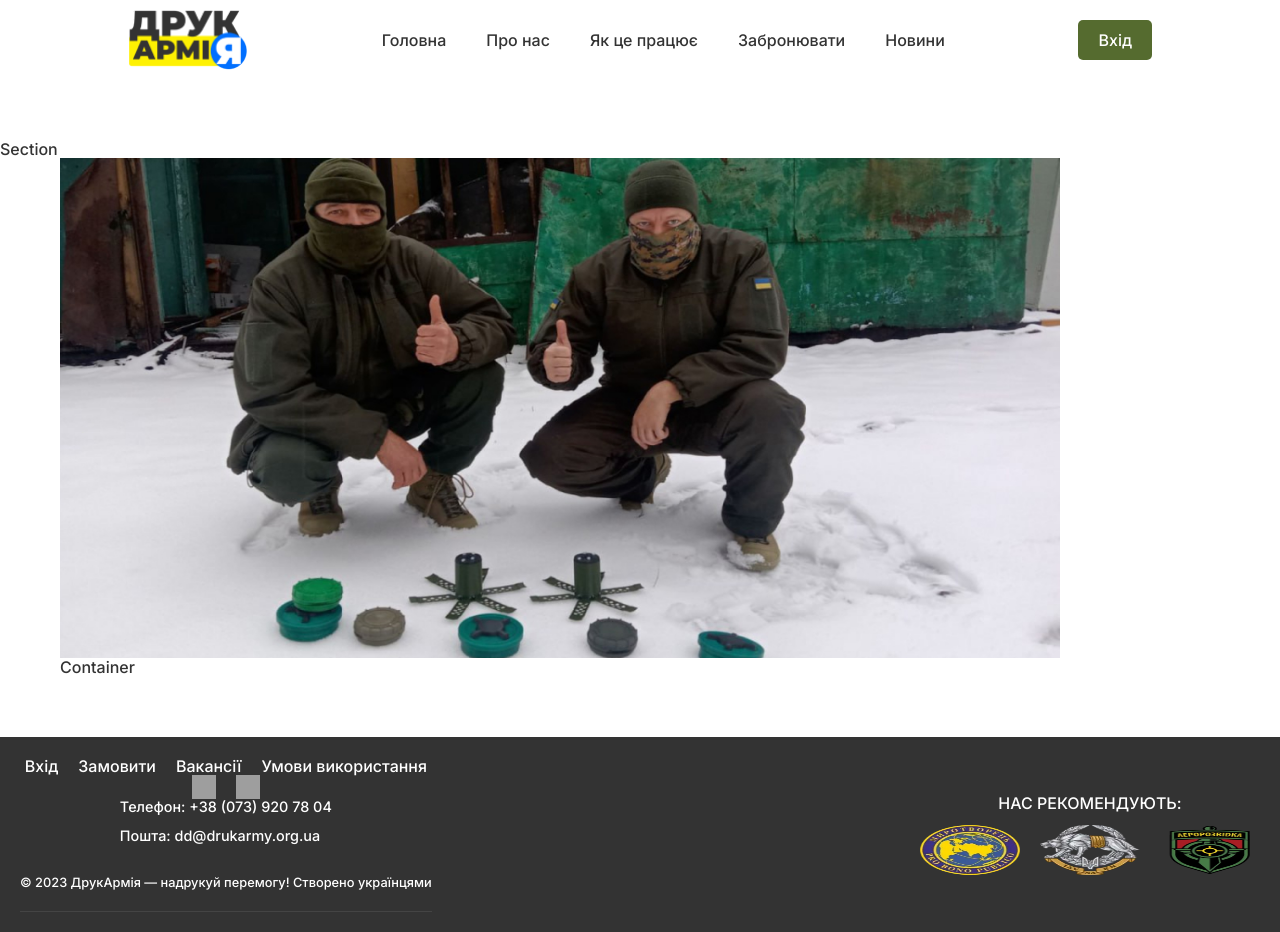
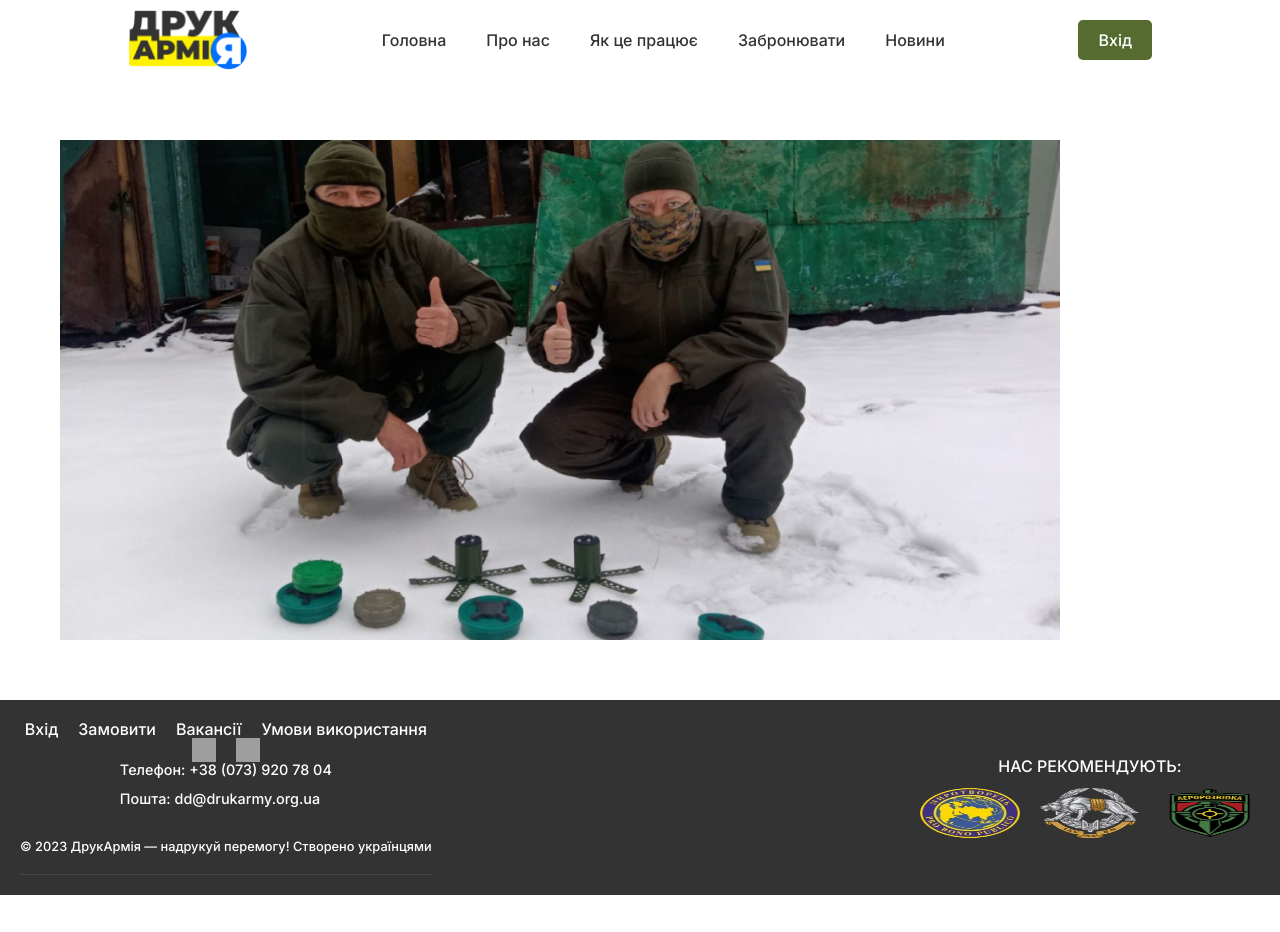
Before and after one commit to AsyaDev14/druk-army-project, a Next.js app: page / in a window 1280 px wide. After the commit the page ends 895 px from the top, so only its background shows below. Built offline with nearby package versions, Linux system fonts and the light colour scheme; grey boxes are pictures that could not be loaded.

Commit message:
deleted container

```diff
--- a/src/app/page.js
+++ b/src/app/page.js
@@ -1,6 +1,6 @@
 import Section from "../components/Section/Section";
 import Slider from "../components/Slider/Slider";
-import Container from "../components/container/Container";
+import Container from "../components/container/Container.jsx";
 
 export default function Home() {
   return (
--- a/src/components/Section/Section.js
+++ b/src/components/Section/Section.js
@@ -4,7 +4,6 @@ import styles from './Section.module.css';
 const Section = ({ children }) => {
   return (
     <section className={styles.section}>
-      Section
       {children}
     </section>
   );
--- a/src/components/container/Container.js
+++ /dev/null
@@ -1,13 +0,0 @@
-import React from "react";
-import styles from "../container/Container.module.css";
-
-const Container = ({ children }) => {
-  return (
-    <div className={styles.container}>
-      {children}
-      Container
-    </div>
-  );
-};
-
-export default Container;
--- a/src/components/container/Container.jsx
+++ b/src/components/container/Container.jsx
@@ -5,7 +5,6 @@ const Container = ({ children }) => {
   return (
     <div className={styles.container}>
       {children}
-      Container
     </div>
   );
 };
```
